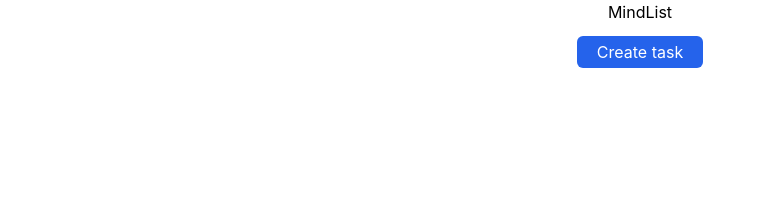
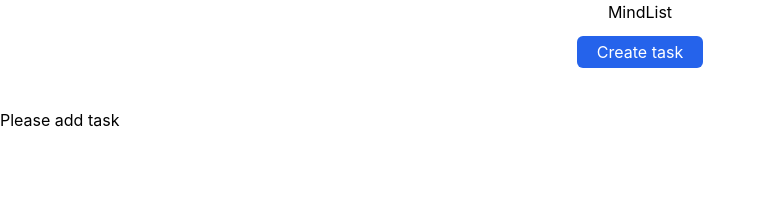
Before and after one commit to buiphuoctai145/mind-list, a React (Create React App) app: page / in a window 1280 px wide. Shown: the top 198 px of the page, without its empty margins (0-765 px from the left). Built offline with nearby package versions, Linux system fonts and the light colour scheme.

Commit message:
counting task remaining

```diff
--- a/src/components/pages/mind-list.tsx
+++ b/src/components/pages/mind-list.tsx
@@ -8,6 +8,8 @@ export const MindList = () => {
 
   const [todoList, setTodoList] = useState<Todo[]>([]);
 
+  const [completedTask, setCompletedTask] = useState(0)
+
   const _onCreate = (taskName: string, description: string) => {
     console.log(taskName, description);
     // setTodoList([...todoList, { name: taskName, description }]);
@@ -16,6 +18,8 @@ export const MindList = () => {
 
   const _onCheck = (index: number) => {
     const newTodoList = [...todoList];
+    const isChecked = newTodoList[index].checked;
+    setCompletedTask(completedTask + (isChecked ? -1 : 1))
     newTodoList[index].checked = !newTodoList[index].checked;
     setTodoList(newTodoList);
   };
@@ -25,6 +29,8 @@ export const MindList = () => {
     newTodoList.splice(index, 1);
     setTodoList(newTodoList);
   };
+
+  // const todoRemaining = todoList.length > 0;
 
   return (
     <div>
@@ -39,6 +45,10 @@ export const MindList = () => {
           <TaskItem data={todo} key={index} onCheck={() => _onCheck(index)} onRemove={() => _onRemove(index)} />
         ))}
       </div>
+      <div className="flex items-center"></div>
+      {
+        todoList.length === 0 ? <p>Please add task</p> : <p>{completedTask} / {todoList.length} completed</p>
+      }
       <ModalCreateTask onClose={() => setModal(false)} onCreate={_onCreate} isVisible={modal} />
     </div>
   );
```
